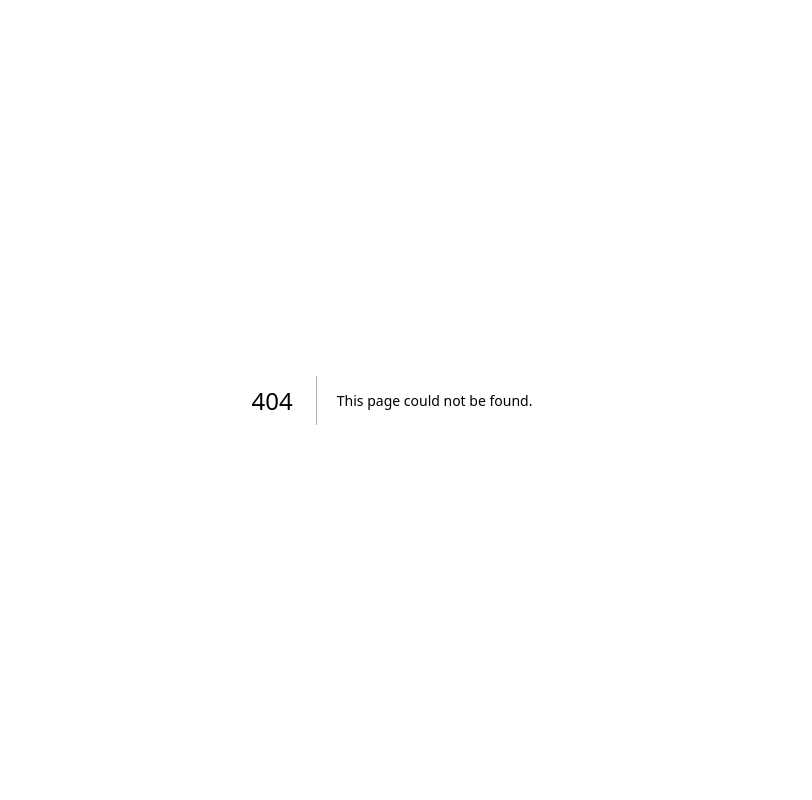
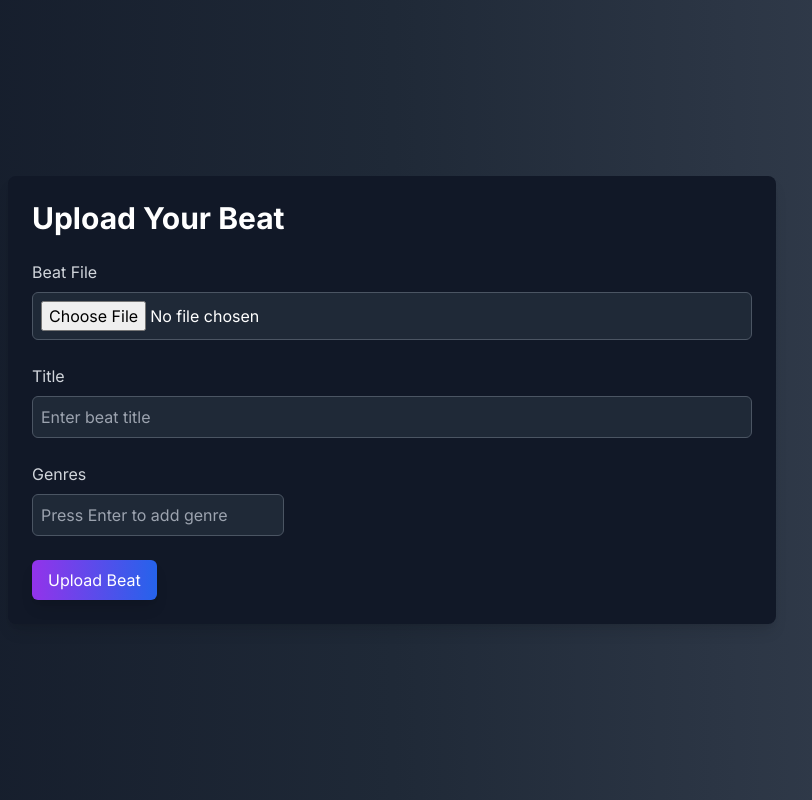
Before and after one commit to Sharko123/DevDynamos, a Next.js app in the folder client/: page /beats/upload in a window 1280 px wide. Before the commit this address had no page. Shown: the whole page, without its empty margins (248-1060 px from the left). Built offline with nearby package versions, Linux system fonts and the light colour scheme.

Commit message:
add beat upload page

```diff
--- /dev/null
+++ b/client/src/app/(app)/beats/upload/page.tsx
@@ -0,0 +1,13 @@
+// pages/UploadPage.tsx
+import React from "react";
+import UploadForm from "@/components/Forms/BeatUploadForm";
+
+const UploadPage: React.FC = () => {
+  return (
+    <div className="min-h-screen bg-gradient-to-r from-gray-900 via-gray-800 to-gray-700 flex items-center justify-center">
+      <UploadForm />
+    </div>
+  );
+};
+
+export default UploadPage;
--- /dev/null
+++ b/client/src/components/Forms/BeatUploadForm.tsx
@@ -0,0 +1,116 @@
+"use client";
+import React, { useState } from "react";
+
+const UploadForm: React.FC = () => {
+  const [beatFile, setBeatFile] = useState<File | null>(null);
+  const [title, setTitle] = useState("");
+  const [genres, setGenres] = useState<string[]>([]);
+  const [genreInput, setGenreInput] = useState("");
+
+  const handleFileChange = (event: React.ChangeEvent<HTMLInputElement>) => {
+    const file = event.target.files?.[0] || null;
+    setBeatFile(file);
+  };
+
+  const handleTitleChange = (event: React.ChangeEvent<HTMLInputElement>) => {
+    setTitle(event.target.value);
+  };
+
+  const handleGenreChange = (event: React.ChangeEvent<HTMLInputElement>) => {
+    const value = event.target.value;
+    if (value.endsWith(",")) {
+      if (value.replaceAll(",", "").trim() != "") {
+        setGenres([...genres, genreInput.replaceAll(",", "").trim()]);
+        setGenreInput("");
+
+        return;
+      }
+      setGenreInput("");
+    }
+    setGenreInput(event.target.value);
+  };
+
+  const handleAddGenre = (event: React.KeyboardEvent<HTMLInputElement>) => {
+    if (event.key === "Enter" && genreInput.trim() !== "") {
+      setGenres([...genres, genreInput.trim()]);
+      setGenreInput("");
+    }
+  };
+
+  const handleRemoveGenre = (index: number) => {
+    setGenres(genres.filter((_, i) => i !== index));
+  };
+
+  return (
+    <div className="bg-gray-900 p-6 rounded-lg shadow-lg w-full max-w-3xl mx-auto">
+      <h1 className="text-3xl font-bold text-white mb-6">Upload Your Beat</h1>
+
+      <div className="mb-6">
+        <label className="block text-gray-300 mb-2">Beat File</label>
+        <input
+          type="file"
+          accept="audio/*"
+          onChange={handleFileChange}
+          className="border border-gray-600 rounded-md w-full p-2 bg-gray-800 text-white"
+        />
+        {beatFile && (
+          <div className="mt-4">
+            <audio controls className="w-full bg-gray-800 rounded-md">
+              <source
+                src={URL.createObjectURL(beatFile)}
+                type={beatFile.type}
+              />
+              Your browser does not support the audio element.
+            </audio>
+          </div>
+        )}
+      </div>
+
+      <div className="mb-6">
+        <label className="block text-gray-300 mb-2">Title</label>
+        <input
+          type="text"
+          value={title}
+          onChange={handleTitleChange}
+          className="border border-gray-600 rounded-md w-full p-2 bg-gray-800 text-white"
+          placeholder="Enter beat title"
+        />
+      </div>
+
+      <div className="mb-6">
+        <label className="block text-gray-300 mb-2">Genres</label>
+        <div className="flex flex-wrap gap-2 mb-2">
+          {genres.map((genre, index) => (
+            <span
+              key={index}
+              className="bg-gradient-to-r from-purple-500 to-blue-500 text-white px-3 py-1 rounded-full flex items-center"
+            >
+              {genre}
+              <button
+                type="button"
+                onClick={() => handleRemoveGenre(index)}
+                className="ml-2 text-red-400"
+              >
+                &times;
+              </button>
+            </span>
+          ))}
+          <input
+            type="text"
+            value={genreInput}
+            onChange={handleGenreChange}
+            onKeyDown={handleAddGenre}
+            className="border border-gray-600 rounded-md p-2 bg-gray-800 text-white"
+            placeholder="Press Enter to add genre"
+          />
+        </div>
+      </div>
+
+      <button className="bg-gradient-to-r from-purple-600 to-blue-600 text-white px-4 py-2 rounded-md shadow-lg">
+        Upload Beat
+      </button>
+    </div>
+  );
+};
+
+export default UploadForm;
```
